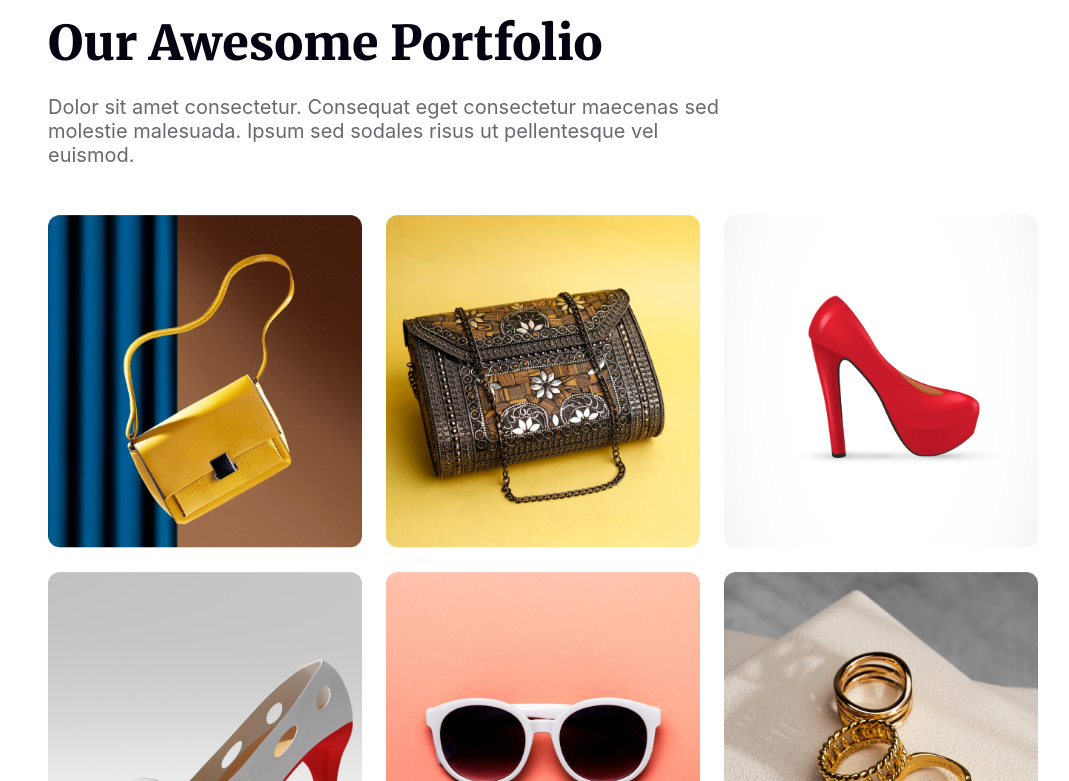
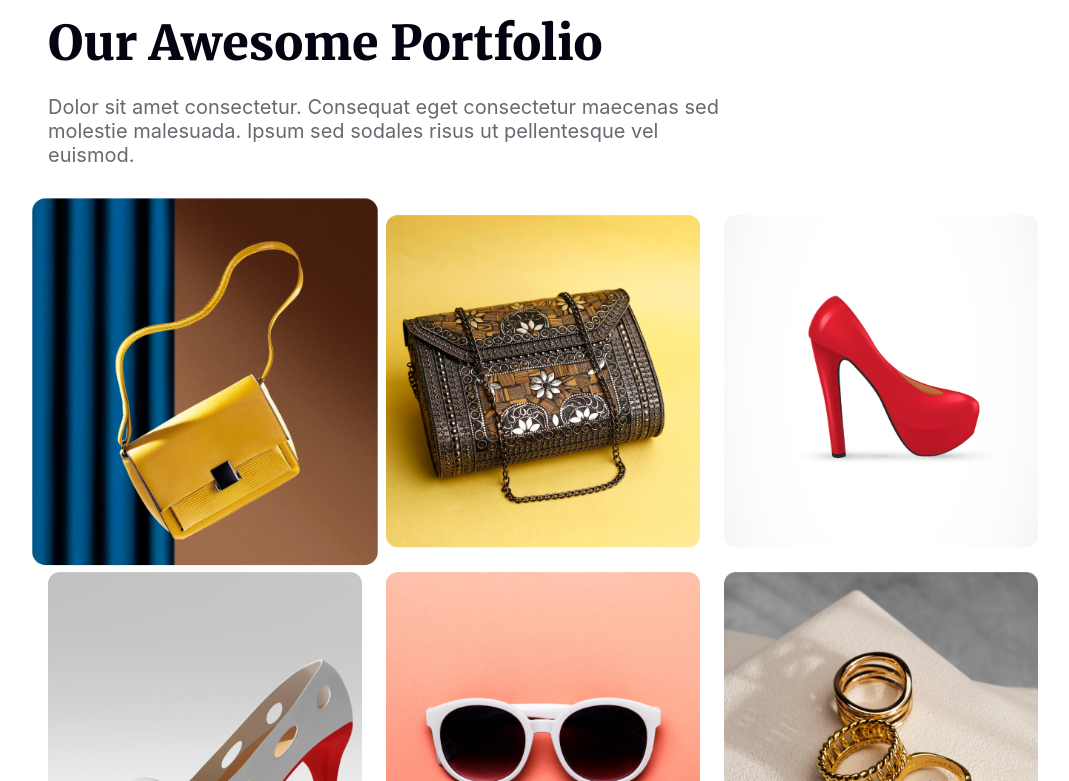
Before and after one commit to mdalarmansorker/B9-A1-Arman, a plain HTML site: page index.html in a window 1280 px wide. In both pictures the pointer is over the picture 304 px from the left and 4970 px from the top of the page. Shown: the part 4589-5370 px from the top of the page, without its empty margins (100-1169 px from the left). Drawn offline with Linux system fonts and the light colour scheme.

Commit message:
hover effect added on the portfolio images

```diff
--- a/css/style.css
+++ b/css/style.css
@@ -333,8 +333,14 @@ main{
 }
 .portfolio-image-row img{
     width: 31.9%;
+    object-fit: cover;
     /* width: auto; */
 }
+.portfolio-image-row img:hover {
+    transform: scale(1.1);
+    transition: transform 0.3s ease-in-out;
+}
+
 /* subscribe section */
 .subscribe{
     position: center;
```
